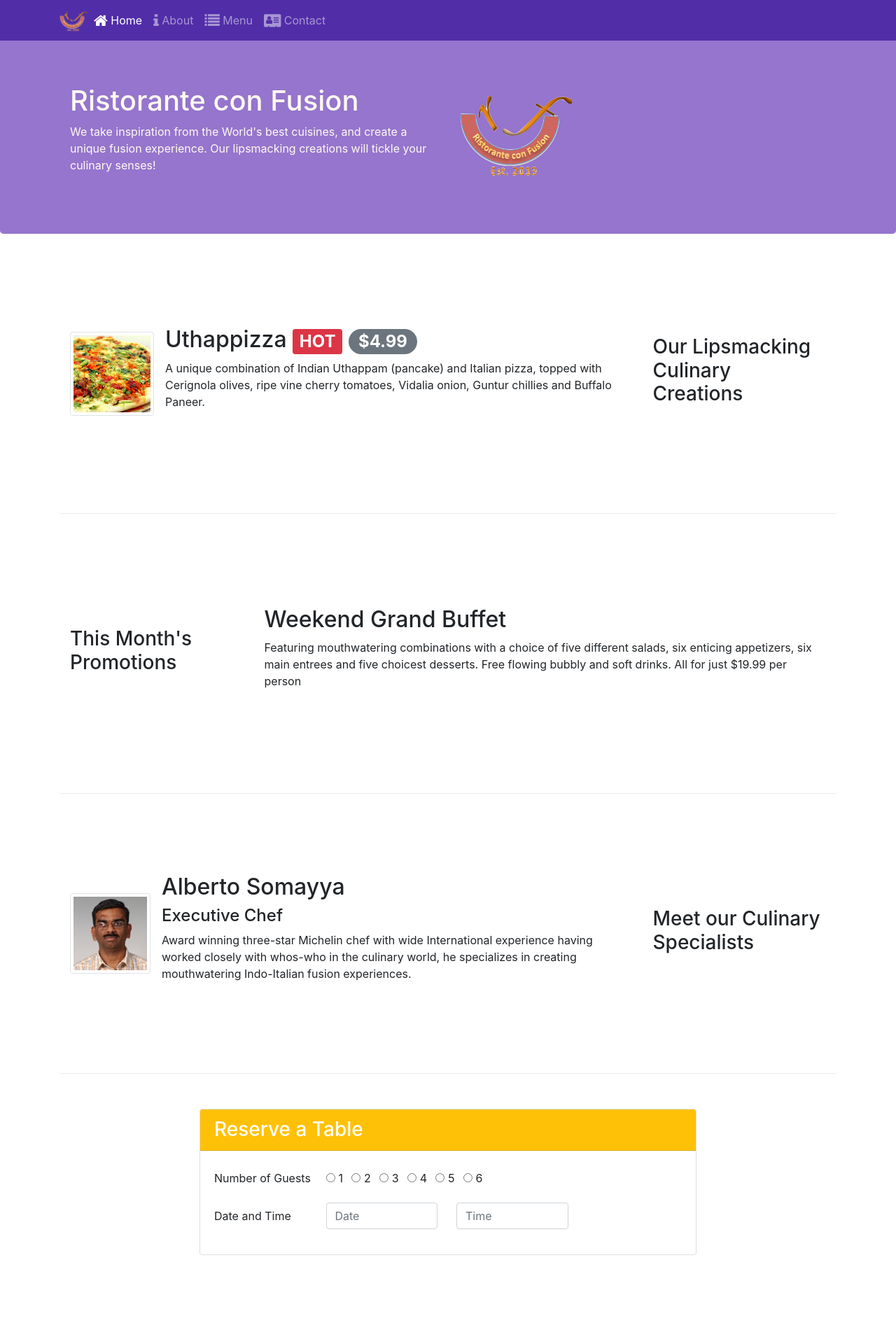
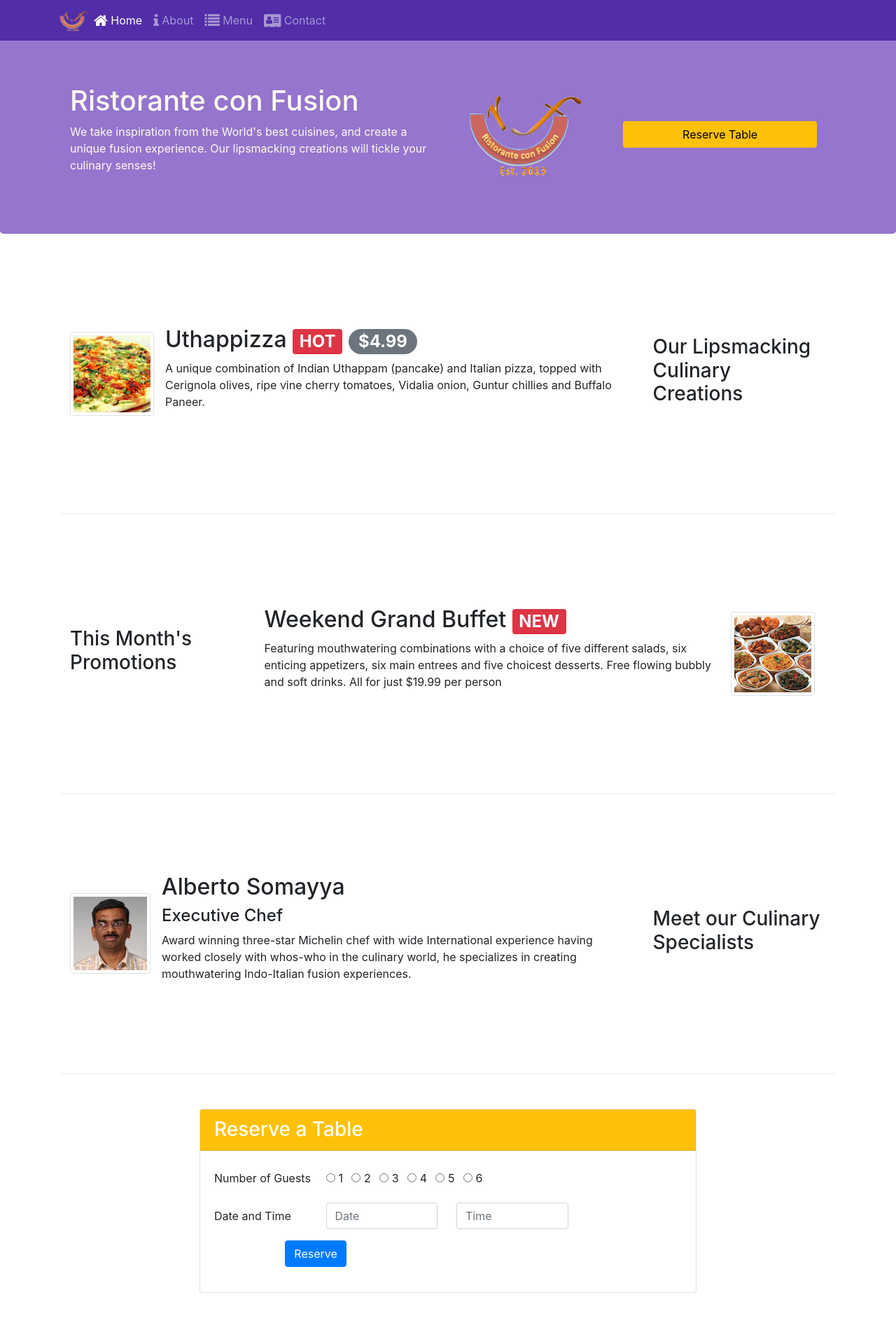
Before and after one commit to zoubinirani/confusion, a website: page index.html in a window 1280 px wide. Shown: the top 1900 px of the page at 70% size. Drawn offline with nearby package versions, Linux system fonts and the light colour scheme.

Commit message:
Working on assignment 2

```diff
--- a/index.html
+++ b/index.html
@@ -21,7 +21,9 @@
                 <button class = "navbar-toggler" type = "button" data-toggle="collapse" data-target ="#Navbar">
                     <span class="navbar-toggler-icon"></span>
                 </button>
-            <a class = "navbar-brand mr-auto" href = "#"><img src = "img/logo.png" height = "30" width = "41"></a>
+            <div class = "navbar-brand mr-auto">
+                <a href = "#"><img src = "img/logo.png" height = "30" width = "41"></a>
+            </div>
             <div class = "collapse navbar-collapse" id = "Navbar">
                 <ul class = "navbar-nav mr-auto">
                     <li class = "nav-item active"><a class = "nav-link" href = "#"><span class = "fa fa-home fa-lg"></span> Home</a></li>
@@ -40,8 +42,11 @@
                     <h1>Ristorante con Fusion</h1>
                     <p>We take inspiration from the World's best cuisines, and create a unique fusion experience. Our lipsmacking creations will tickle your culinary senses!</p>
                 </div>
-                <div class = "col-12 col-sm align-self-center">
-                    <img src = "img/logo.png" class = "img-fluid">
+                <div class = "col-12 col-sm-6 align-self-center">
+                    <div class = "row justify-content-center align-items-center">
+                        <img src = "img/logo.png" class = "img-fluid mx-auto">
+                        <button type = "submit" class = "w-50 btn bg-warning text-black mx-auto">Reserve Table</button>
+                    </div>
                 </div>
             </div>
         </div>
@@ -70,10 +75,22 @@
                 <h3>This Month's Promotions</h3>
             </div>
             <div class = "col col-sm col-md">
+                <div class = "media">
+                    <div class = "media-body">
+                        <h2 class = "mt-0">Weekend Grand Buffet <span class = "badge badge-danger">NEW</span></h2>
+                        <p>Featuring mouthwatering combinations with a choice of five different salads, six enticing appetizers, six main entrees and five choicest desserts. Free flowing bubbly and soft drinks. All for just $19.99 per person </p>
+                    </div>
+                    <img class = "d-flex mr-3 img-thumbnail align-self-center"
+                        src = "img/buffet.png" alt="buffet">
+                </div>
+            </div>
+        </div>
+
+            <!-- <div class = "col col-sm col-md">
                 <h2>Weekend Grand Buffet</h2>
                 <p>Featuring mouthwatering combinations with a choice of five different salads, six enticing appetizers, six main entrees and five choicest desserts. Free flowing bubbly and soft drinks. All for just $19.99 per person </p>
             </div>
-        </div>
+        </div> -->
 
         <div class = "row row-content align-items-center">
             <div class = "col-12 col-sm-4 order-sm-last col-md-3">
@@ -137,6 +154,13 @@
                             <input type="datetime" class="form-control" id="time" name="time" placeholder="Time">
                         </div>
                     </div>
+                    <div class = "form-group row">
+                        <div class ="offset-md-2">
+                            <button type = "submit" class = "btn btn-primary">
+                                Reserve
+                            </button>
+                        </div>
+                    </div>
                 </form>
                 </div>
             </div>
```
Lines whose indentation alone changed are shown as unchanged.
